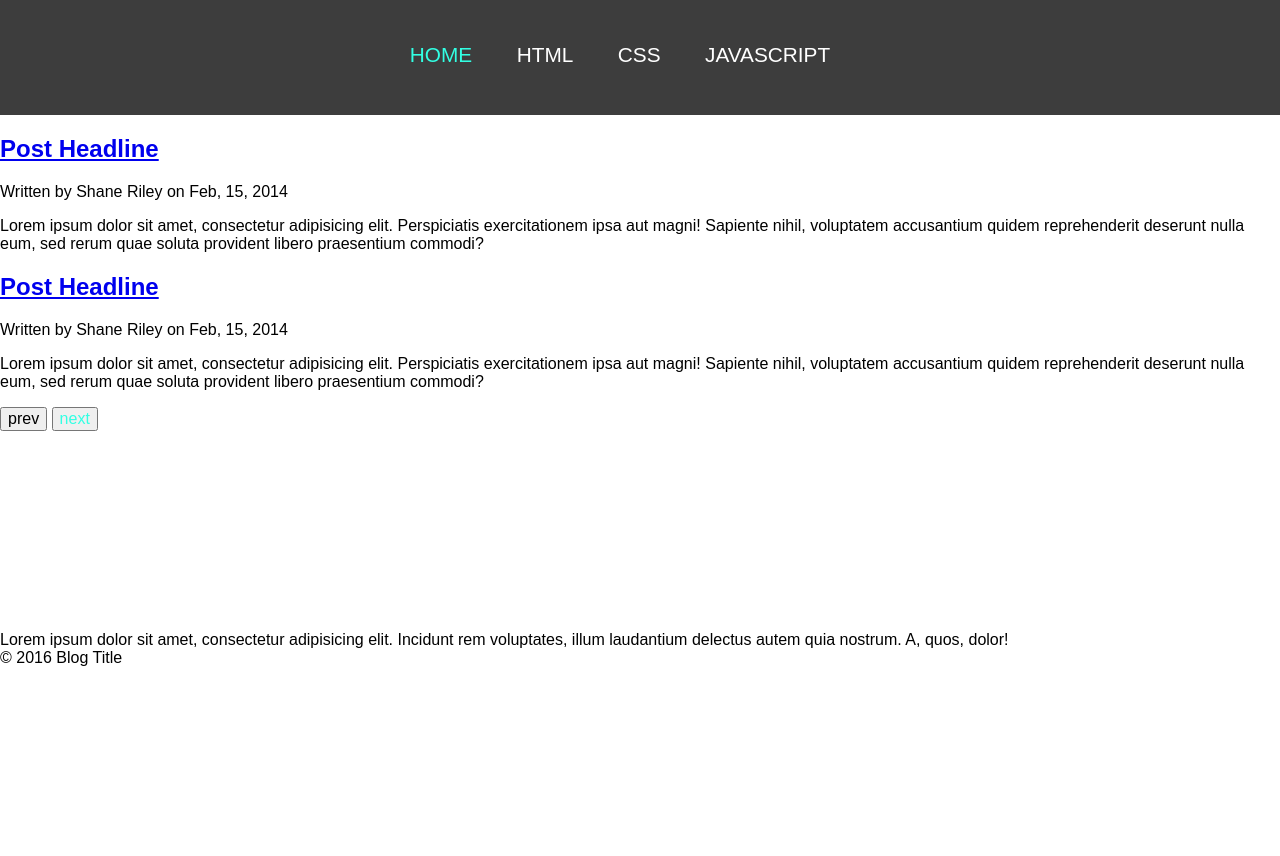
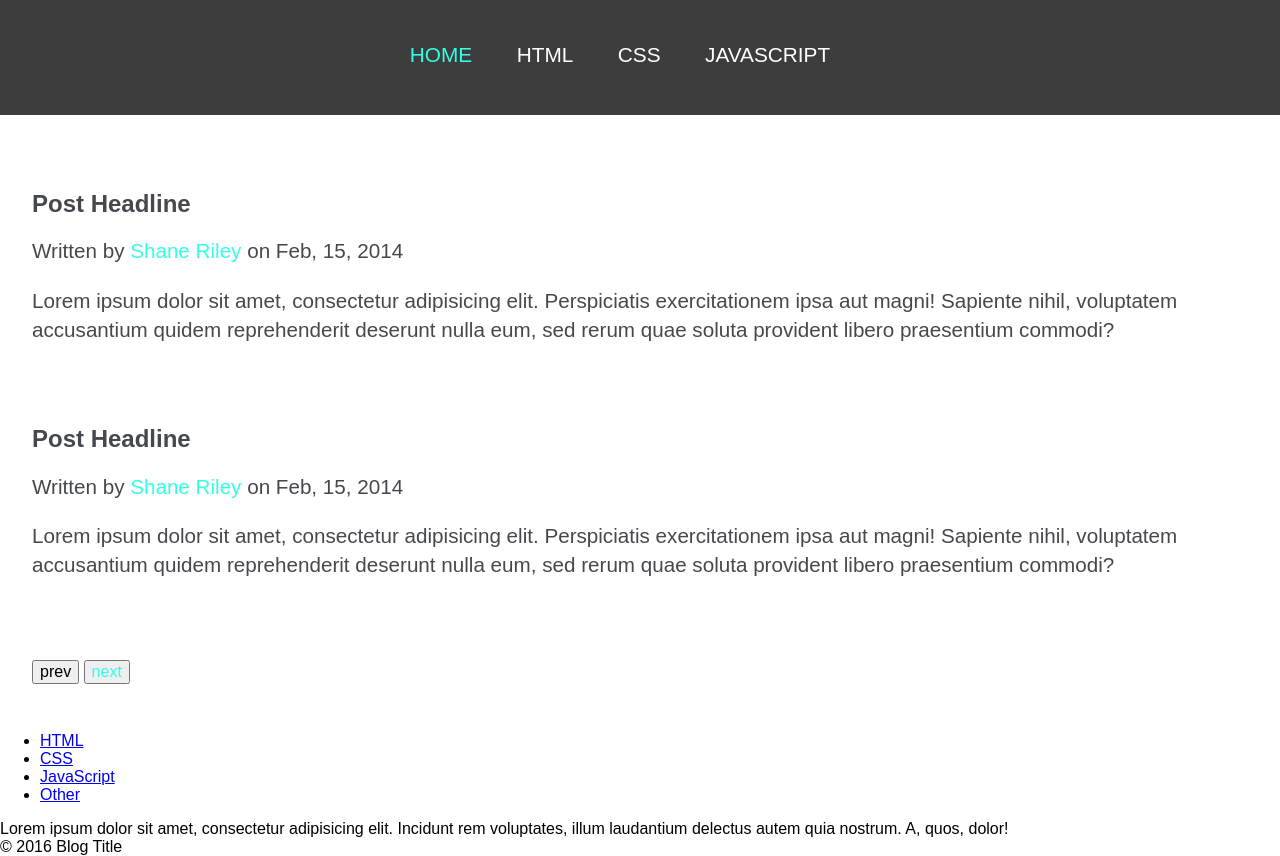
Before and after one commit to CristianCristea/LaunchSchool_front_end_development, a plain HTML site: page HTML and CSS/lesson_5/responsive_blog_design/index.html in a window 1280 px wide. Shown: the part 420-1276 px from the top of the page. Before the commit the page ends 1087 px from the top, so only its background shows below. Drawn offline with Linux system fonts and the light colour scheme.

Commit message:
Finish post style on index page

```diff
--- a/HTML and CSS/lesson_5/responsive_blog_design/css/style.css
+++ b/HTML and CSS/lesson_5/responsive_blog_design/css/style.css
@@ -4,7 +4,7 @@
 
 /* general */
 
-.container {
+.container-header {
   width: 90%;
   max-width: 505px;
   margin: 0 auto;
@@ -14,6 +14,19 @@
 
 body {
   font: Helvetica, Arial, sans-serif;
+}
+
+p,
+.credentials {
+  font-size: 1.29em;
+  color: #45494d;
+  line-height: 1.4;
+  font-weight: lighter;
+}
+
+.author {
+  color: #32FFE3;
+  text-decoration: none;
 }
 
 /* header */
@@ -61,31 +74,31 @@ header img {
   }
 }
 
-nav {
+header nav {
   margin-top: 7em;
   text-align: center;
 }
 
 @media screen and (min-width: 769px) {
-  nav {
+header nav {
     padding-bottom: 2em;
   }
 }
 
-nav ul {
+header nav ul {
   list-style-type: none;
   margin: 0;
   padding: 0;
 }
 
-nav li {
+header nav li {
  display: inline-block;
  width: 48%;
  padding: .6em;
 }
 
-nav a {
- text-decoration: none;
+header nav a {
+  text-decoration: none;
   color: #fff;
   font-size: 1.3em;
   font-weight: lighter;
@@ -93,13 +106,13 @@ nav a {
 }
 
 @media screen and (min-width: 530px) {
-  nav li {
+  header nav li {
     width: initial;
     padding: 1em 2.5em 1em 0;
   }
 }
 
-nav a:hover {
+header nav a:hover {
   color: #F5DC39;
 }
 
@@ -111,4 +124,22 @@ nav a:hover {
 
 /* index page*/
 
+main {
+  padding: 2em;
+  margin-top: 1.4em;
+}
+
+.post {
+  margin-bottom: 5em;
+}
+
+.post-title  a {
+  text-decoration: none;
+  color: #45494d;
+}
+
+.post-title a:hover {
+  color: #32FFE3;
+}
+
 /* single-post page*/
--- a/HTML and CSS/lesson_5/responsive_blog_design/index.html
+++ b/HTML and CSS/lesson_5/responsive_blog_design/index.html
@@ -8,7 +8,7 @@
 </head>
 <body>
   <header>
-    <div class="container">
+    <div class="container-header">
       <h1>Blog Title</h1>
       <img src="img/header-lines.png" alt="color lines">
 
@@ -23,15 +23,15 @@
     </div>
   </header>
   <main>
-    <article>
-      <h2><a href="blog-post.html">Post Headline</a></h2>
-      <div class="credentials">Written by <span>Shane Riley </span>on <time>Feb, 15, 2014</time></div>
+    <article class="post">
+      <h2 class="post-title"><a href="blog-post.html">Post Headline</a></h2>
+      <div class="credentials">Written by <a href="#" class="author">Shane Riley </a>on <time>Feb, 15, 2014</time></div>
       <p>Lorem ipsum dolor sit amet, consectetur adipisicing elit. Perspiciatis exercitationem ipsa aut magni! Sapiente nihil, voluptatem accusantium quidem reprehenderit deserunt nulla eum, sed rerum quae soluta provident libero praesentium commodi?</p>
     </article>
 
-    <article>
-      <h2><a href="blog-post.html">Post Headline</a></h2>
-      <div class="credentials">Written by <span>Shane Riley </span>on <time>Feb, 15, 2014</time></div>
+    <article class="post">
+      <h2 class="post-title"><a href="blog-post.html">Post Headline</a></h2>
+      <div class="credentials">Written by <a href="#" class="author">Shane Riley </a>on <time>Feb, 15, 2014</time></div>
       <p>Lorem ipsum dolor sit amet, consectetur adipisicing elit. Perspiciatis exercitationem ipsa aut magni! Sapiente nihil, voluptatem accusantium quidem reprehenderit deserunt nulla eum, sed rerum quae soluta provident libero praesentium commodi?</p>
     </article>
 
```
